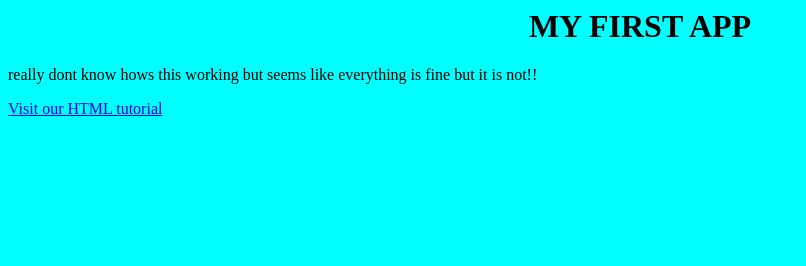
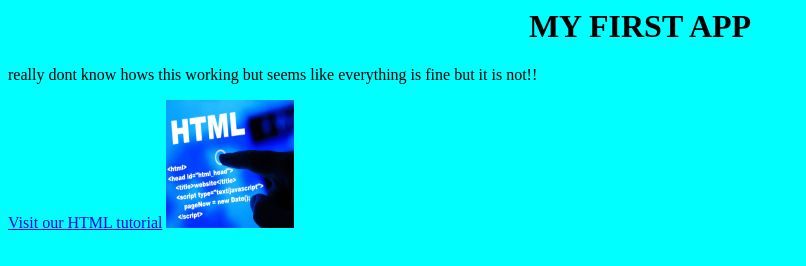
Before and after one commit to chetanvi/dbapp, a plain HTML site: page index.html in a window 1280 px wide. Shown: the whole page, without its empty margins (0-806 px from the left). Drawn offline with Linux system fonts and the light colour scheme.

Commit message:
updated html

```diff
--- a/index.html
+++ b/index.html
@@ -7,7 +7,7 @@
   <h1><center>MY FIRST APP</center> </h1>
 <p>really dont know hows this working but seems like everything is fine but it is not!!</p>
 <a href="https://www.w3schools.com/html/">Visit our HTML tutorial</a>
-
+<img src="html-1024x768.jpg" alt="HTML5 Icon" style="width:128px;height:128px;">
 
 
 </body>
```
